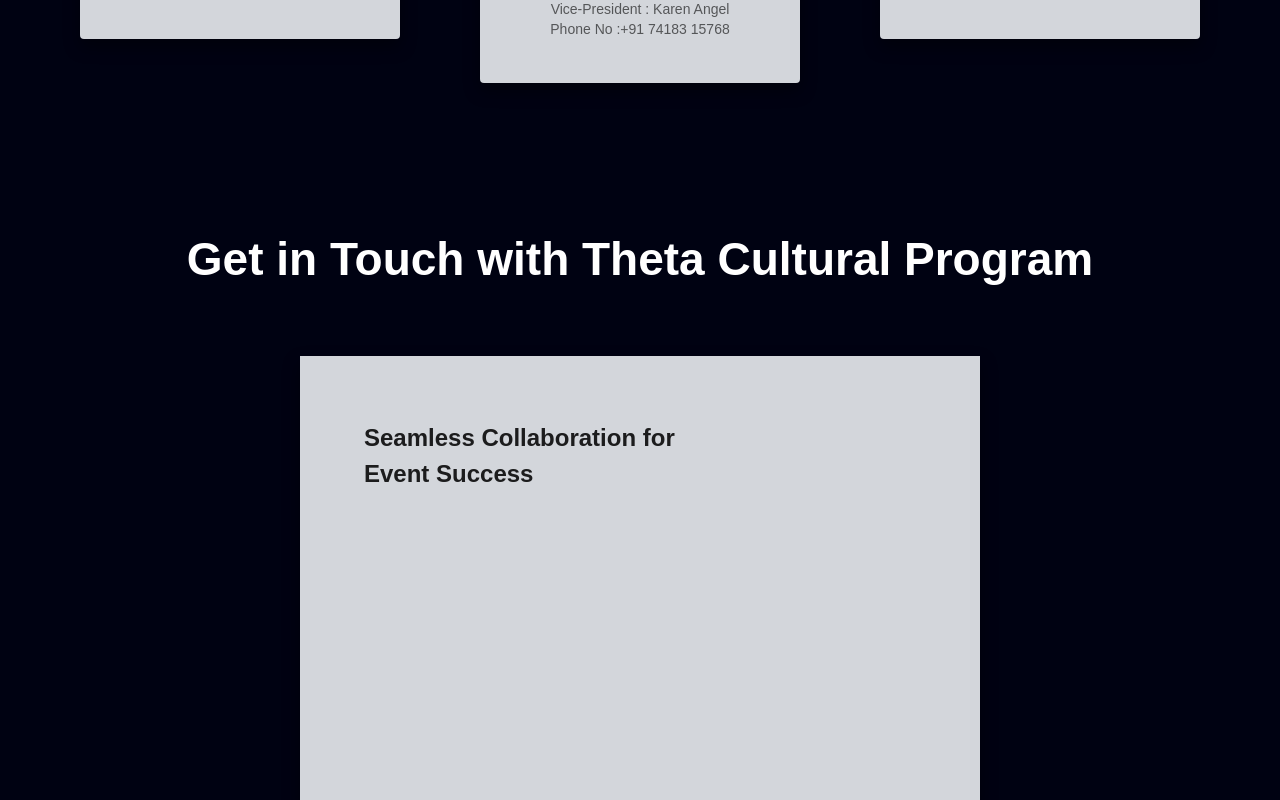
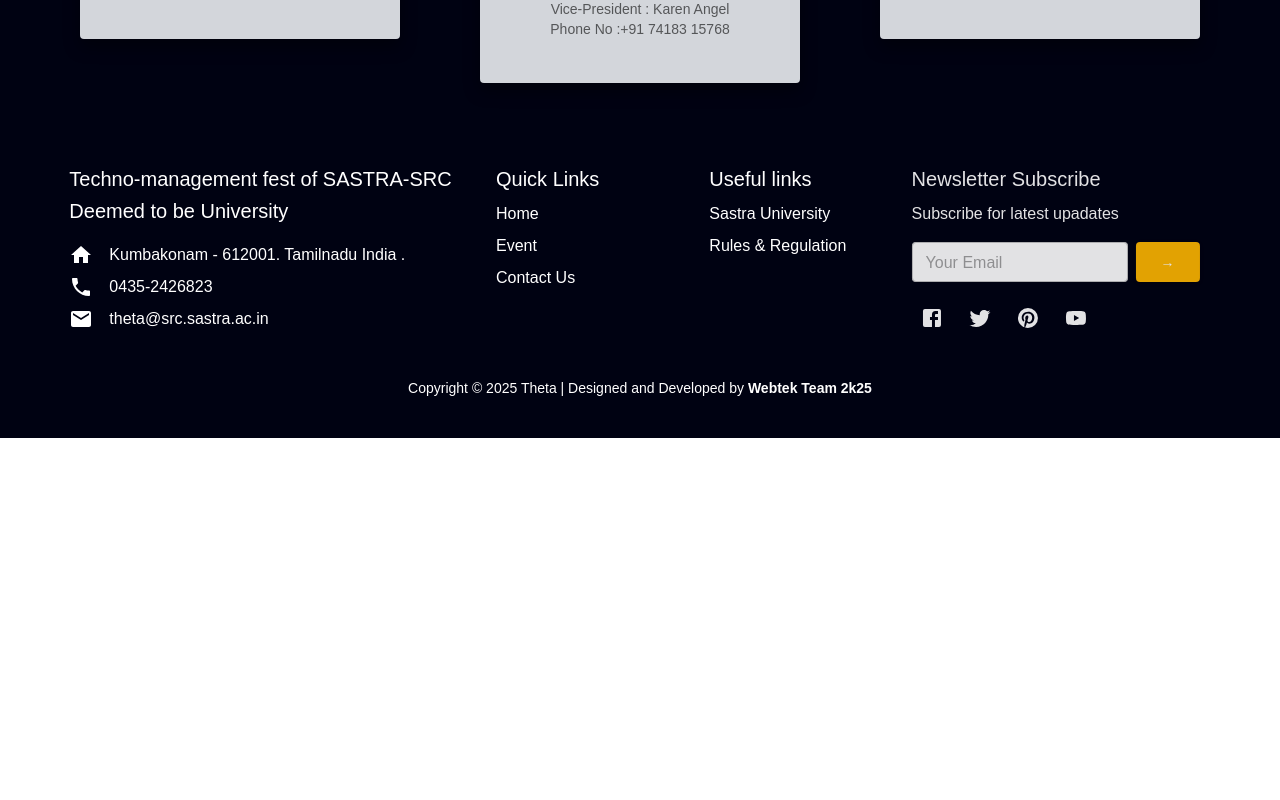
Before and after one commit to themanojking/theta-1, a React (Create React App) app: page /ContactUs in a window 1280 px wide. Shown: the part 880-1680 px from the top of the page. After the commit the page ends 1318 px from the top, so only its background shows below. Built offline with nearby package versions, Linux system fonts and the light colour scheme.

Commit message:
remove unnecessary elements from Contact Us page

```diff
--- a/src/Pages/ContactUs.js
+++ b/src/Pages/ContactUs.js
@@ -226,48 +226,8 @@
                             ))}
                         </Grid>
                     </Box>
-                    <Box sx={{ pt: 5 }}>
-                        <Typography data-aos="zoom-in-up" data-aos-duration="2000" sx={{ fontSize: ['30px', '46px'], fontWeight: 600, color: '#fff', textAlign: 'center', lineHeight: 1.4, my: 8 }}>Get in Touch with Theta Cultural Program</Typography>
-                    </Box>
-                    <Box
-                        sx={{ pb: 10 }}
-                        data-aos="fade-down"
-                        data-aos-duration="2500"
-                    >
-                        <Box
-                            sx={{
-                                display: 'flex',
-                                justifyContent: 'center',
-                                alignItems: 'center',
-                                gap: [2, 4, 10],
-                                flexWrap: 'wrap',
-                                px: [2, 4],
-                            }}
-                        >
-                         <Box
-                                sx={{
-                                    bgcolor: '#D3D6DB ',
-                                    boxShadow: "0 8px 16px rgba(0, 0, 0, 0.4)",
-                                    width: ['100%', '100%', '100%', '680px'],
-                                    height: ['auto', 'auto', 'auto', '729px'],
-                                    p: [2, 5, 8],
-                                    mb: [4, 0],
-                                }}
-                            >
-                                <Typography
-                                    sx={{
-                                        mb: [4, 6, 8],
-                                        fontWeight: '600',
-                                        fontSize: ['18px', '22px', '24px'],
-                                        width: ['100%', '80%', '65%'],
-                                    }}
-                                >
-                                    Seamless Collaboration for Event Success
-                                </Typography>
 
-                            </Box>
-                        </Box>
-                    </Box>
+
                 </Box>
                 <Footer />
             </ThemeProvider>
```
